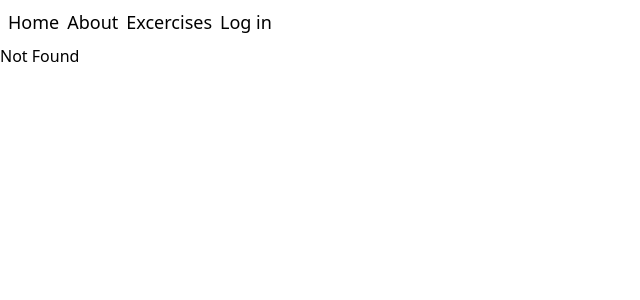
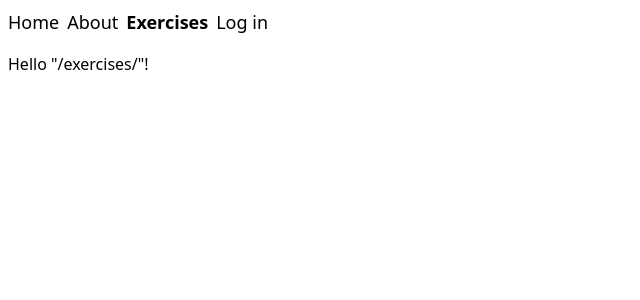
Before and after one commit to PepaHrebec/bak-frontend, a React (Vite) app: page /exercises in a window 1280 px wide. Before the commit this address had no page. Shown: the top 300 px of the page, without its empty margins (0-640 px from the left). Built offline with nearby package versions, Linux system fonts and the light colour scheme.

Commit message:
fix: spelling error

```diff
--- a/src/routeTree.gen.ts
+++ b/src/routeTree.gen.ts
@@ -13,7 +13,7 @@
 import { Route as rootRoute } from './routes/__root'
 import { Route as AboutImport } from './routes/about'
 import { Route as IndexImport } from './routes/index'
-import { Route as ExcercisesIndexImport } from './routes/excercises/index'
+import { Route as ExercisesIndexImport } from './routes/exercises/index'
 
 // Create/Update Routes
 
@@ -29,9 +29,9 @@ const IndexRoute = IndexImport.update({
   getParentRoute: () => rootRoute,
 } as any)
 
-const ExcercisesIndexRoute = ExcercisesIndexImport.update({
-  id: '/excercises/',
-  path: '/excercises/',
+const ExercisesIndexRoute = ExercisesIndexImport.update({
+  id: '/exercises/',
+  path: '/exercises/',
   getParentRoute: () => rootRoute,
 } as any)
 
@@ -53,11 +53,11 @@ declare module '@tanstack/react-router' {
       preLoaderRoute: typeof AboutImport
       parentRoute: typeof rootRoute
     }
-    '/excercises/': {
-      id: '/excercises/'
-      path: '/excercises'
-      fullPath: '/excercises'
-      preLoaderRoute: typeof ExcercisesIndexImport
+    '/exercises/': {
+      id: '/exercises/'
+      path: '/exercises'
+      fullPath: '/exercises'
+      preLoaderRoute: typeof ExercisesIndexImport
       parentRoute: typeof rootRoute
     }
   }
@@ -68,41 +68,41 @@ declare module '@tanstack/react-router' {
 export interface FileRoutesByFullPath {
   '/': typeof IndexRoute
   '/about': typeof AboutRoute
-  '/excercises': typeof ExcercisesIndexRoute
+  '/exercises': typeof ExercisesIndexRoute
 }
 
 export interface FileRoutesByTo {
   '/': typeof IndexRoute
   '/about': typeof AboutRoute
-  '/excercises': typeof ExcercisesIndexRoute
+  '/exercises': typeof ExercisesIndexRoute
 }
 
 export interface FileRoutesById {
   __root__: typeof rootRoute
   '/': typeof IndexRoute
   '/about': typeof AboutRoute
-  '/excercises/': typeof ExcercisesIndexRoute
+  '/exercises/': typeof ExercisesIndexRoute
 }
 
 export interface FileRouteTypes {
   fileRoutesByFullPath: FileRoutesByFullPath
-  fullPaths: '/' | '/about' | '/excercises'
+  fullPaths: '/' | '/about' | '/exercises'
   fileRoutesByTo: FileRoutesByTo
-  to: '/' | '/about' | '/excercises'
-  id: '__root__' | '/' | '/about' | '/excercises/'
+  to: '/' | '/about' | '/exercises'
+  id: '__root__' | '/' | '/about' | '/exercises/'
   fileRoutesById: FileRoutesById
 }
 
 export interface RootRouteChildren {
   IndexRoute: typeof IndexRoute
   AboutRoute: typeof AboutRoute
-  ExcercisesIndexRoute: typeof ExcercisesIndexRoute
+  ExercisesIndexRoute: typeof ExercisesIndexRoute
 }
 
 const rootRouteChildren: RootRouteChildren = {
   IndexRoute: IndexRoute,
   AboutRoute: AboutRoute,
-  ExcercisesIndexRoute: ExcercisesIndexRoute,
+  ExercisesIndexRoute: ExercisesIndexRoute,
 }
 
 export const routeTree = rootRoute
@@ -117,7 +117,7 @@ export const routeTree = rootRoute
       "children": [
         "/",
         "/about",
-        "/excercises/"
+        "/exercises/"
       ]
     },
     "/": {
@@ -126,8 +126,8 @@ export const routeTree = rootRoute
     "/about": {
       "filePath": "about.tsx"
     },
-    "/excercises/": {
-      "filePath": "excercises/index.tsx"
+    "/exercises/": {
+      "filePath": "exercises/index.tsx"
     }
   }
 }
--- a/src/routes/__root.tsx
+++ b/src/routes/__root.tsx
@@ -11,7 +11,7 @@ function RootComponent() {
   const { user } = useUserStore();
 
   return (
-    <>
+    <div className="h-[100vh] max-h-[100vh]">
       <div className="p-2 flex gap-2 text-lg">
         <Link
           to="/"
@@ -31,18 +31,20 @@ function RootComponent() {
           About
         </Link>
         <Link
-          to="/excercises"
+          to="/exercises"
           activeProps={{
             className: "font-bold",
           }}
         >
-          Excercises
+          Exercises
         </Link>
         {user !== undefined ? <div>{user.name}</div> : <div>Log in</div>}
       </div>
-      <Outlet />
+      <div className="p-2">
+        <Outlet />
+      </div>
       <TanStackRouterDevtools position="bottom-right" />
       <Toaster />
-    </>
+    </div>
   );
 }
--- a/src/routes/excercises/index.tsx
+++ b/src/routes/exercises/index.tsx
@@ -1,9 +1,9 @@
 import { createFileRoute } from "@tanstack/react-router";
 
-export const Route = createFileRoute("/excercises/")({
+export const Route = createFileRoute("/exercises/")({
   component: RouteComponent,
 });
 
 function RouteComponent() {
-  return <div>Hello "/excercises/"!</div>;
+  return <div>Hello "/exercises/"!</div>;
 }
--- a/src/routes/index.tsx
+++ b/src/routes/index.tsx
@@ -1,9 +1,10 @@
-import { useState } from "react";
+import { useEffect, useState } from "react";
 import { createFileRoute } from "@tanstack/react-router";
 import { load } from "../main";
 import { useQuery } from "@tanstack/react-query";
 import Keyboard from "../components/keyboard";
 import toast from "react-hot-toast";
+import { cn } from "../utils/cn";
 
 export const Route = createFileRoute("/")({
   component: HomeComponent,
@@ -16,12 +17,18 @@ function HomeComponent() {
   });
 
   const [userWord, setUserWord] = useState("");
+  const [revealTranscription, setRevealTranscription] = useState(false);
 
-  if (isPending || isFetching) return "Loading...";
+  useEffect(() => {
+    setUserWord("");
+    setRevealTranscription(false);
+  }, [data]);
+
+  const isLoading = isPending || isFetching;
 
   if (error) return "An error has occurred: " + error.message;
 
-  const transcription = data.transcriptions[0];
+  const transcriptions = data?.transcriptions;
 
   function letterClicked(e: React.MouseEvent<Element, MouseEvent>) {
     const letter = (e.target as HTMLElement).innerText;
@@ -36,24 +43,39 @@ function HomeComponent() {
   }
 
   function check() {
-    console.log(transcription, userWord);
-    if (transcription === userWord) {
+    // If there's at least one exact match
+    if (transcriptions?.filter((tr) => tr === userWord)?.length !== 0) {
       toast.success("Good");
-    } else if (transcription.replace("ˈ", "") === userWord) {
+      // If there's at least one match without stress
+    } else if (
+      transcriptions?.filter((tr) => tr.replace("ˈ", "") === userWord)
+        ?.length !== 0
+    ) {
       toast("Almost there!");
     } else {
-      console.log("Hi");
       toast.error("Bad");
     }
   }
 
   return (
-    <div className="p-2">
-      <h3>Welcome {data.originalWord}!</h3>
-      <h2>{userWord}</h2>
-      <div>{data.transcriptions[0]}</div>
-      <button onClick={() => refetch()}>Refetch</button>
-      <button onClick={() => check()}>Check</button>
+    <div className="flex flex-col">
+      {isLoading ? (
+        <div>Loading...</div>
+      ) : (
+        <div>
+          <h3 className={cn(revealTranscription ? "blur-none" : "blur-xs")}>
+            {data.originalWord}
+          </h3>
+          <h2>{userWord}</h2>
+          <div>{data.transcriptions[0]}</div>
+          <button onClick={() => refetch}>Refetch</button>
+          <button onClick={check}>Check</button>
+          <button onClick={() => setRevealTranscription((prev) => !prev)}>
+            Reveal
+          </button>
+        </div>
+      )}
+
       <Keyboard clickLetterBtn={letterClicked} clickDeleteBtn={deleteLetter} />
     </div>
   );
```
